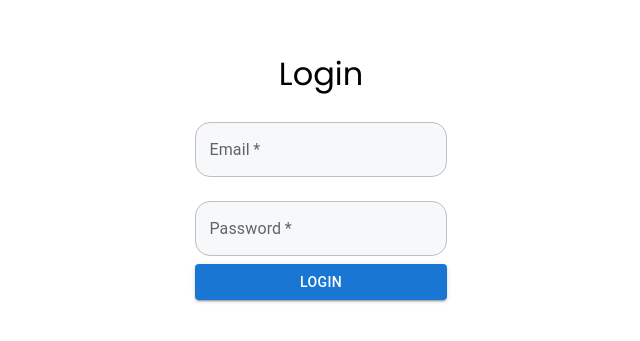
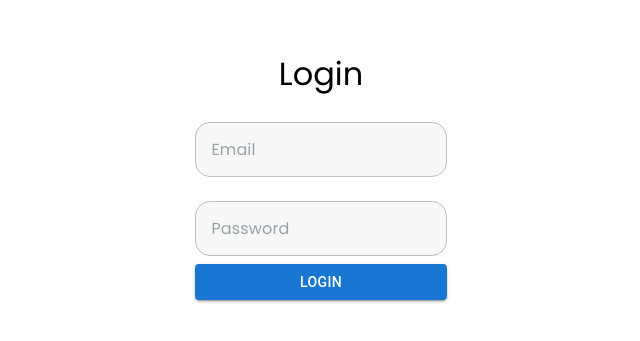
Before and after one commit to xdelmo/rapidoo-react-CRM, a React (Create React App) app: page / in a window 1280 px wide. Shown: the part 225-566 px from the top of the page, without its empty margins (319-959 px from the left). Built offline with nearby package versions, Linux system fonts and the light colour scheme.

Commit message:
FIX: removed label on TextField

```diff
--- a/src/routes/Login.jsx
+++ b/src/routes/Login.jsx
@@ -57,12 +57,14 @@ function Login() {
             <StyledEngineProvider injectFirst>
               <FormControl>
                 <TextField
+                  InputLabelProps={{
+                    shrink: true,
+                  }}
                   margin="normal"
                   sx={style}
                   id="standard-password-input"
                   className="textfield"
                   name="email"
-                  label="Email"
                   type="email"
                   autoComplete="current-email"
                   variant="outlined"
@@ -76,12 +78,14 @@ function Login() {
               <InputLabel shrink={true}></InputLabel>
               <FormControl>
                 <TextField
+                  InputLabelProps={{
+                    shrink: true,
+                  }}
                   sx={style}
                   margin="normal"
                   required
                   fullWidth
                   name="password"
-                  label="Password"
                   placeholder="Password"
                   type={showPassword ? "text" : "password"}
                   id="password"
@@ -96,11 +100,11 @@ function Login() {
                           edge="end"
                         >
                           {showPassword ? (
-                            <div className="icon-medium flex-center">
+                            <div>
                               <Visibility />
                             </div>
                           ) : (
-                            <div className="icon-medium flex-center">
+                            <div>
                               <Visibility />
                             </div>
                           )}
```
